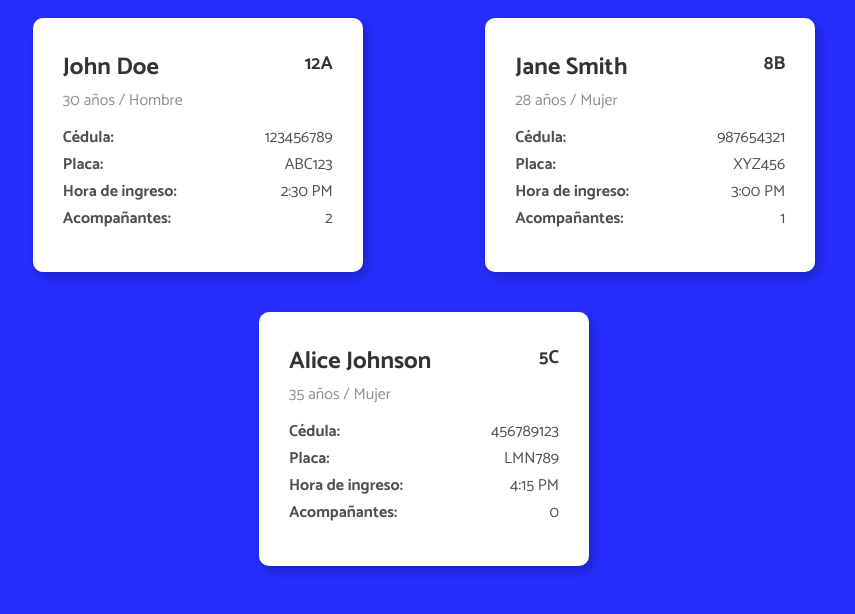
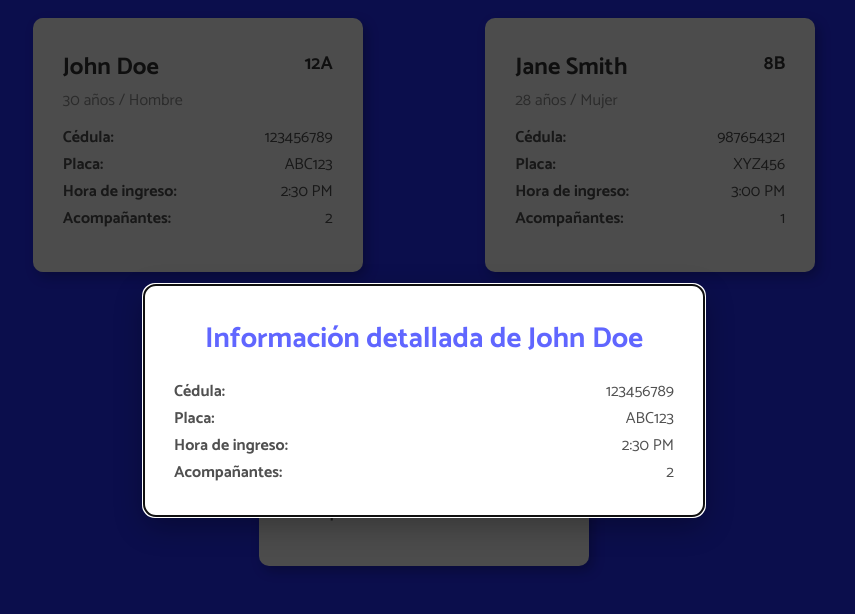
Before and after one commit to AGuardiola20/safegate-project-react, a React (Vite) app: page / in a window 1280 px wide. Both pictures are taken after a click on the element 413 px from the left and 145 px from the top of the page. Shown: the top 614 px of the page, without its empty margins (216-1071 px from the left). Built offline with nearby package versions, Linux system fonts and the light colour scheme.

Commit message:
add: Card modal

```diff
--- a/package.json
+++ b/package.json
@@ -11,12 +11,14 @@
   },
   "dependencies": {
     "react": "^18.3.1",
-    "react-dom": "^18.3.1"
+    "react-dom": "^18.3.1",
+    "react-modal": "^3.16.1"
   },
   "devDependencies": {
     "@eslint/js": "^9.13.0",
     "@types/react": "^18.3.12",
     "@types/react-dom": "^18.3.1",
+    "@types/react-modal": "^3.16.3",
     "@vitejs/plugin-react": "^4.3.3",
     "eslint": "^9.13.0",
     "eslint-plugin-react-hooks": "^5.0.0",
--- a/src/components/GuessCard/GuestCard.css
+++ b/src/components/GuessCard/GuestCard.css
@@ -57,3 +57,79 @@ h3 {
 .card_info-item p {
   color: var(--text-secondary);
 }
+.modal_overlay {
+  background-color: rgba(0, 0, 0, 0.7);
+  display: flex;
+  align-items: center;
+  justify-content: center;
+  position: fixed;
+  top: 0;
+  left: 0;
+  width: 100%;
+  height: 100%;
+  transition: opacity 0.3s ease;
+  z-index: 1000;
+}
+
+.modal_content {
+  margin: 0 20px;
+  background-color: var(--card-bg);
+  color: var(--text-primary);
+  border-radius: 12px;
+  box-shadow: 0px 10px 30px rgba(0, 0, 0, 0.3);
+  padding: 30px;
+  width: 90%;
+  max-width: 500px;
+  animation: slide-down 0.4s ease forwards;
+  opacity: 0;
+  transform: translateY(-20px);
+}
+
+.modal_content h2 {
+  font-size: 1.8rem;
+  color: var(--secondary-color);
+  margin-bottom: 15px;
+  text-align: center;
+}
+
+.modal_content .modal_info {
+  display: grid;
+  grid-template-columns: 1fr 1fr;
+  gap: 10px;
+  margin: 15px 0;
+}
+
+.modal_content .modal_info div {
+  color: var(--text-secondary);
+}
+
+.modal_content .modal_info-title {
+  font-weight: bold;
+  color: var(--text-primary);
+}
+
+.modal_close-button {
+  background-color: var(--primary-color);
+  color: var(--card-bg);
+  border: none;
+  border-radius: 8px;
+  padding: 8px 16px;
+  font-size: 0.9rem;
+  cursor: pointer;
+  margin-top: 20px;
+  display: block;
+  width: 100%;
+  text-align: center;
+  transition: background-color 0.3s ease;
+}
+
+.modal_close-button:hover {
+  background-color: var(--secondary-color);
+}
+
+@keyframes slide-down {
+  to {
+    opacity: 1;
+    transform: translateY(0);
+  }
+}
--- a/src/components/GuessCard/GuestCard.tsx
+++ b/src/components/GuessCard/GuestCard.tsx
@@ -1,3 +1,5 @@
+import { useState } from "react";
+import Modal from "react-modal";
 import { Guest } from "../../types/types";
 import "./GuestCard.css";
 
@@ -27,10 +29,15 @@ const InfoItem = ({
 );
 
 export const GuestCard = ({ guest }: GuestCardProps) => {
+  const [isModalOpen, setIsModalOpen] = useState(false);
   const time12hr = formatCheckInTime(guest.checkInTime);
 
+  const openModal = () => setIsModalOpen(true);
+  const closeModal = () => setIsModalOpen(false);
+
   return (
-    <div className="card_container">
+    <>
+      <div className="card_container" onClick={openModal}>
         <div className="card_header">
           <div>
             <h2>{guest.name}</h2>
@@ -45,5 +52,20 @@ export const GuestCard = ({ guest }: GuestCardProps) => {
           <InfoItem title="Acompañantes" value={guest.companions} />
         </div>
       </div>
+
+      <Modal
+        isOpen={isModalOpen}
+        onRequestClose={closeModal}
+        contentLabel="Información del Invitado"
+        className="modal_content"
+        overlayClassName="modal_overlay"
+      >
+        <h2>Información detallada de {guest.name}</h2>
+        <InfoItem title="Cédula" value={guest.idNumber} />
+        <InfoItem title="Placa" value={guest.plate} />
+        <InfoItem title="Hora de ingreso" value={time12hr} />
+        <InfoItem title="Acompañantes" value={guest.companions} />
+      </Modal>
+    </>
   );
 };
--- a/src/main.tsx
+++ b/src/main.tsx
@@ -1,9 +1,11 @@
-import { StrictMode } from "react";
-import { createRoot } from "react-dom/client";
-import App from "./App.tsx";
+import React from "react";
+import ReactDOM from "react-dom/client";
+import App from "./App";
+import Modal from "react-modal";
 
-createRoot(document.getElementById("root")!).render(
-  <StrictMode>
+Modal.setAppElement("#root");
+ReactDOM.createRoot(document.getElementById("root") as HTMLElement).render(
+  <React.StrictMode>
     <App />
-  </StrictMode>
+  </React.StrictMode>
 );
```
Also changed, not shown: 1 other file (tests, documents, lock files or other folders). Lines whose indentation alone changed are shown as unchanged.
